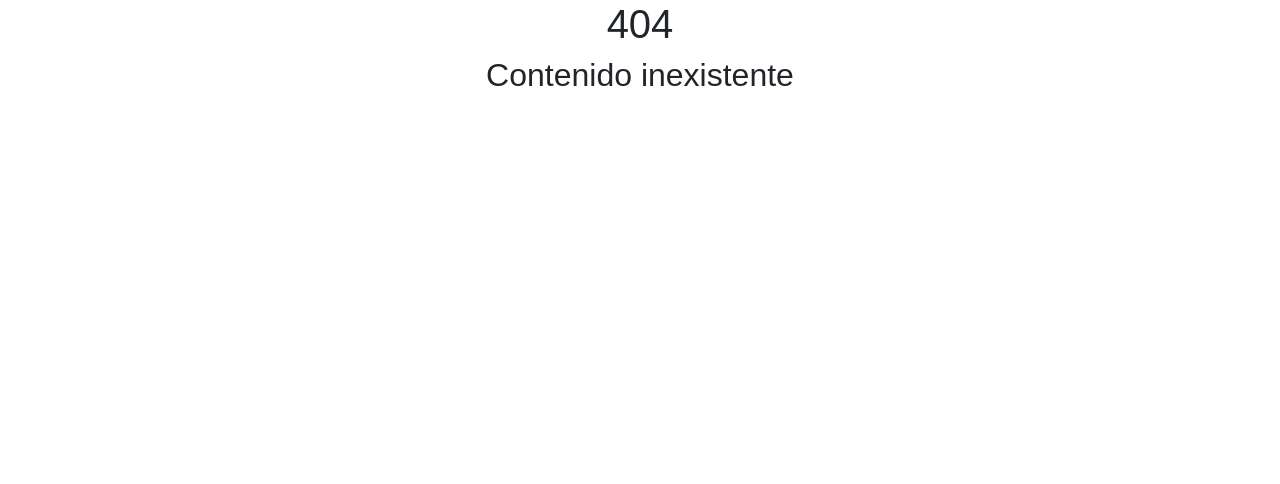
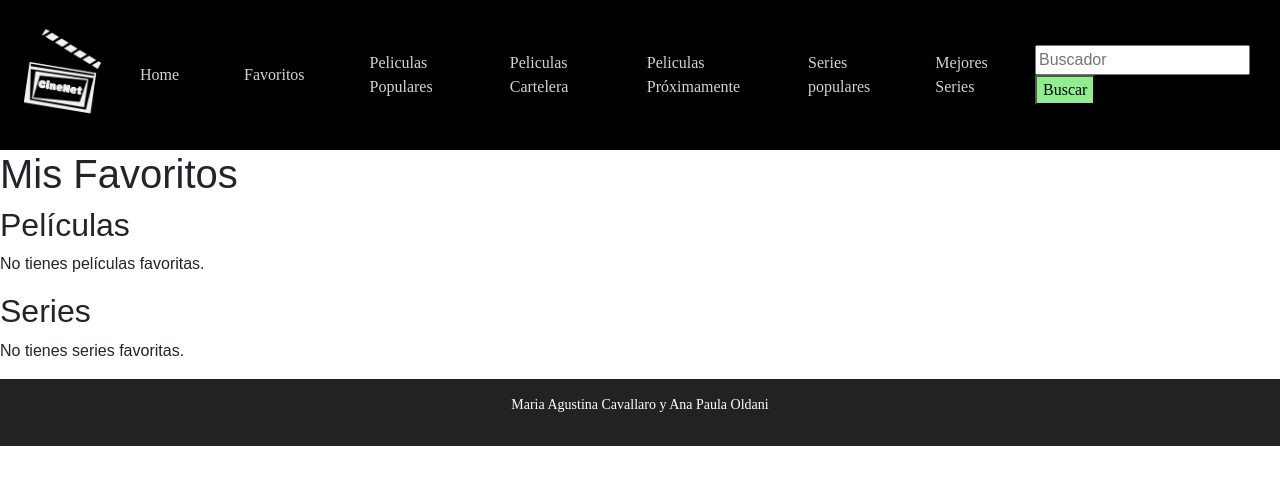
Before and after one commit to Agustina-Cavallaro/ProyectoIntegrador3, a React (Create React App) app in the folder proyectointegrador3/: page /favoritos in a window 1280 px wide. Before the commit this address had no page. Shown: the top 484 px of the page. Built offline with nearby package versions, Linux system fonts and the light colour scheme.

Commit message:
Favoritos

```diff
--- a/proyectointegrador3/src/App.js
+++ b/proyectointegrador3/src/App.js
@@ -13,13 +13,13 @@ import UnaPeli from "./components/UnaPeli/UnaPeli";
 import UnaSerie from "./components/UnaSerie/UnaSerie";
 import NotFound from "./components/NotFound/NotFound";
 import Results from "./screens/Results/Results";
-
+import Favoritos from "./screens/Favoritos/Favoritos";
 
 function App() {
   return (
     <Switch>
       <Route path="/" exact= {true} component={Home}/>
-      {/* <Route path="/favoritos" component={Favoritos} />  FALTA PONERLO CUANDO HAGAMOS LA PAGINA DE FAVORITOSS */}
+      <Route path="/favoritos" component={Favoritos} />
       <Route path="/popularMovies" component={PopularMoviesSection} />
       <Route path="/popularSeries" component={PopularSeriesSection}/>
       <Route path="/nowplaying" component={NowPlayingMoviesSection} />
--- /dev/null
+++ b/proyectointegrador3/src/components/FavComponent/FavComponent.js
@@ -0,0 +1,98 @@
+import React, { Component } from "react";
+import SingleCardMovie from "../../components/SingleCardMovie/SingleCardMovie";
+
+
+
+class FavComponent extends Component {
+  constructor(props) {
+    super(props);
+    this.state = {
+      peliculasFavoritas: [],
+      seriesFavoritas: []
+    };
+  }
+
+  componentDidMount() {
+    let movies = localStorage.getItem("peliculasFavoritas");
+    let series = localStorage.getItem("seriesFavoritas");
+
+    this.setState({
+      peliculasFavoritas: movies ? JSON.parse(movies) : [],
+      seriesFavoritas: series ? JSON.parse(series) : []
+    });
+  }
+
+  borrarFavorito = (id, tipo) => {
+    const key = tipo === "movie" ? "peliculasFavoritas" : "seriesFavoritas";
+    let guardados = localStorage.getItem(key);
+    let favoritos = guardados ? JSON.parse(guardados) : [];
+
+    let nuevosFavoritos = [];
+    for (let i = 0; i < favoritos.length; i++) {
+      if (favoritos[i].id !== id) {
+        nuevosFavoritos.push(favoritos[i]);
+      }
+    }
+
+    localStorage.setItem(key, JSON.stringify(nuevosFavoritos));
+
+    if (tipo === "movie") {
+      this.setState({ peliculasFavoritas: nuevosFavoritos });
+    } else {
+      this.setState({ seriesFavoritas: nuevosFavoritos });
+    }
+  };
+
+  render() {
+    return (
+      <React.Fragment>
+
+        <section className="favoritos-container">
+          <h1>Mis Favoritos</h1>
+
+          <h2>Películas</h2>
+          {this.state.peliculasFavoritas.length === 0 ? (
+            <p>No tienes películas favoritas.</p>
+          ) : (
+            <div className="favoritos-grid">
+              {this.state.peliculasFavoritas.map((movie) => (
+                <div key={movie.id}>
+                  <SingleCardMovie data={movie} pelicula={true} />
+                  <button
+                    onClick={() => this.borrarFavorito(movie.id, "movie")}
+                    className="botonesVer"
+                  >
+                    Eliminar
+                  </button>
+                </div>
+              ))}
+            </div>
+          )}
+
+
+          <h2>Series</h2>
+          {this.state.seriesFavoritas.length === 0 ? (
+            <p>No tienes series favoritas.</p>
+          ) : (
+            <div className="favoritos-grid">
+              {this.state.seriesFavoritas.map((serie) => (
+                <div key={serie.id}>
+                  <SingleCardMovie data={serie} pelicula={false} />
+                  <button
+                    onClick={() => this.borrarFavorito(serie.id, "tv")}
+                    className="botonesVer"
+                  >
+                    Eliminar
+                  </button>
+                </div>
+              ))}
+            </div>
+          )}
+        </section>
+
+      </React.Fragment>
+    );
+  }
+}
+
+export default FavComponent;
--- a/proyectointegrador3/src/components/Header/Header.css
+++ b/proyectointegrador3/src/components/Header/Header.css
@@ -2,17 +2,17 @@
   display: flex;
   align-items: center;
   justify-content: space-between;
-  background-color: #222;
+  background-color: black;
   padding: 15px 30px;
+  padding-left: 0px;
 }
 
 .logo {
-  font-weight: 700;
-  color: lightgray;
+  margin-left: 0px;
 }
 /* --- Nav --- */
 .nav {
-  background-color: #222;
+  background-color: black;
 }
 
 .nav ul {
--- a/proyectointegrador3/src/components/Header/Header.js
+++ b/proyectointegrador3/src/components/Header/Header.js
@@ -2,13 +2,14 @@ import React from "react";
 import { Link } from "react-router-dom";
 import "./Header.css";
 import Formulario from "../Formulario /Formulario";
-// import Formulario from "../Formulario /Formulario";
+
+
 
 
 function Header() {
   return (
     <header className="header">
-      <div className="logo">UdeSA Movies</div>
+      <img className= "logo" width={120} height={120} src={"/assets/img/Logo.png"} alt="CineNetLogo" />
       <nav className="nav">
         <ul>
 
@@ -18,7 +19,7 @@ function Header() {
           <li><Link to="/nowplaying">Peliculas Cartelera</Link></li>
           <li><Link to="/upcoming">Peliculas Próximamente</Link></li>
           <li><Link to="/popularSeries">Series populares</Link></li>
-          <li><Link to="/topSeries">Top series</Link></li>
+          <li><Link to="/topSeries">Mejores Series</Link></li>
           <Formulario/>
         </ul>
       </nav>
--- a/proyectointegrador3/src/components/SingleCardMovie/SingleCardMovie.js
+++ b/proyectointegrador3/src/components/SingleCardMovie/SingleCardMovie.js
@@ -9,7 +9,8 @@ class SingleCardMovie extends Component{
             verMas: false,
             textoBoton: " Ver mas ",
             clase: "noMostrar",
-            pelicula: props.pelicula
+            pelicula: props.pelicula,
+            esFavorito: this.estaEnFavoritos()
         }
     }
 
@@ -20,6 +21,44 @@ class SingleCardMovie extends Component{
             clase: this.state.textoBoton === " Ver mas " ? "" : "noMostrar"
         })
     }
+    estaEnFavoritos() {
+        const key = this.props.pelicula ? "peliculasFavoritas" : "seriesFavoritas";
+        let guardados = localStorage.getItem(key);
+        if (guardados) {
+          let favoritos = JSON.parse(guardados);
+          for (let i = 0; i < favoritos.length; i++) {
+            if (favoritos[i].id === this.props.data.id) {
+              return true;
+            }
+          }
+        }
+        return false;
+      }
+
+      // ✅ Agregar o quitar de favoritos SIN splice ni break
+      manejarFavorito = () => {
+        const key = this.props.pelicula ? "peliculasFavoritas" : "seriesFavoritas";
+        let guardados = localStorage.getItem(key);
+        let favoritos = guardados ? JSON.parse(guardados) : [];
+
+        let esta = false;
+        let nuevosFavoritos = [];
+
+        for (let i = 0; i < favoritos.length; i++) {
+          if (favoritos[i].id === this.state.data.id) {
+            esta = true; // lo encontré, no lo agrego
+          } else {
+            nuevosFavoritos.push(favoritos[i]); // mantengo los otros
+          }
+        }
+
+        if (!esta) {
+          nuevosFavoritos.push(this.state.data); // si no estaba, lo agrego
+        }
+
+        localStorage.setItem(key, JSON.stringify(nuevosFavoritos));
+        this.setState({ esFavorito: !this.state.esFavorito });
+      };
 
     render(){
         return(
@@ -31,7 +70,7 @@ class SingleCardMovie extends Component{
                     <p className={"card-text " + this.state.clase}>{this.state.data.overview}</p>
                     <button onClick={() => this.boton()} className="botonesVer"> {this.state.textoBoton}</button>
                     <Link to={`/movie/id/${this.state.data.id}`} className="botonesVer"> Ver detalle </Link>
-                    <button className="botonesVer">🩶</button> {/* Aca le falta el on clic para hacerlo funcional*/}
+                    <button onClick={this.manejarFavorito} className="botonesVer"> {this.state.esFavorito  ? "Quitar de favoritos" : "Agregar a favoritos"} </button>
                 </div>
                 :
                 <div className="cardBody">
@@ -39,9 +78,15 @@ class SingleCardMovie extends Component{
                     <p className={"card-text " + this.state.clase}>{this.state.data.overview}</p>
                     <button onClick={() => this.boton()} className="botonesVer"> {this.state.textoBoton}</button>
                     <Link to={`/tv/id/${this.state.data.id}`} className="botonesVer"> Ver detalle </Link>
-                    <button className="botonesVer">🩶</button> {/* Aca le falta el on clic para hacerlo funcional*/}
+                    <button onClick={this.manejarFavorito} className="botonesVer">
+              {this.state.esFavorito
+                ? "Quitar de favoritos"
+                : "Agregar a favoritos"}
+            </button>
                 </div>
                 }
+
+
             </article>
         )
     }
--- /dev/null
+++ b/proyectointegrador3/src/screens/Favoritos/Favoritos.js
@@ -0,0 +1,16 @@
+import React from "react";
+import Header from "../../components/Header/Header";
+import FavComponent from "../../components/FavComponent/FavComponent";
+import Footer from "../../components/Footer/Footer";
+
+function Favoritos(){
+    return(
+        <React.Fragment>
+            <Header/>
+            <FavComponent />
+            <Footer/>
+        </React.Fragment>
+    )
+}
+
+export default Favoritos
--- a/proyectointegrador3/src/screens/Home/Home.js
+++ b/proyectointegrador3/src/screens/Home/Home.js
@@ -14,23 +14,23 @@ function Home(){
         <React.Fragment>
             <Header/>
             <div className="container">
-                <h2 className="categoriaHome">Popular movies this week</h2>
+                <h2 className="categoriaHome">Películas Populares</h2>
                 <PopularMovies filter={true} />
                 <Link to="/popularMovies">Ver Todas</Link>
 
-                <h2 class="categoriaHome">Popular series this week</h2>
+                <h2 class="categoriaHome">Series Populares</h2>
                 <PopularSeries filter={true}/>
                 <Link to="/popularSeries">Ver Todas</Link>
 
-                <h2 class="categoriaHome">Movies now playing</h2>
+                <h2 class="categoriaHome">Películas En Cartelera</h2>
                 <NowPlayingMovies filter={true}/>
                 <Link to="/nowplaying">Ver Todas</Link>
 
-                <h2 class="categoriaHome">Top Rated series</h2>
+                <h2 class="categoriaHome">Mejores Series</h2>
                 <TopRatedSeries filter={true}/>
                 <Link to="/topSeries">Ver Todas</Link>
 
-                <h2 class="categoriaHome">Upcoming Movies</h2>
+                <h2 class="categoriaHome">Películas Próximamente</h2>
                 <UpcomingMovies filter={true}/>
                 <Link to="/upcoming">Ver Todas</Link>
             </div>
--- a/proyectointegrador3/src/screens/Results/Results.js
+++ b/proyectointegrador3/src/screens/Results/Results.js
@@ -2,6 +2,7 @@ import React, { Component } from "react";
 import Header from "../../components/Header/Header";
 import Footer from "../../components/Footer/Footer";
 import SingleCardMovie from "../../components/SingleCardMovie/SingleCardMovie";
+import Loading from "../../components/Loading/Loading";
 
 class Results extends Component {
   constructor(props) {
@@ -13,9 +14,7 @@ class Results extends Component {
   }
 
   componentDidMount() {
-    // fetch(
-    //   `https://api.themoviedb.org/3/search/movie?query=${this.state.busqueda}&api_key=9ed45d655a81dcc3d8732fddd5bc0588`
-    // )
+
     fetch(
       `https://api.themoviedb.org/3/search/multi?query=${this.state.busqueda}&api_key=0e24f8864be45bfee7d05660d5fc8739`
     )
@@ -37,7 +36,7 @@ class Results extends Component {
         <Header />
 
         {pelis.length === 0 ? (
-          <h2>Cargando...</h2>
+          <Loading/>
         ) : (
           <div className="resultados-container">
             <h1 className="resultados-titulo">
```
Also changed, not shown: proyectointegrador3/src/components/Formulario /Formulario.js (+0 -41 lines), proyectointegrador3/public/assets/img/Logo.png (added).
